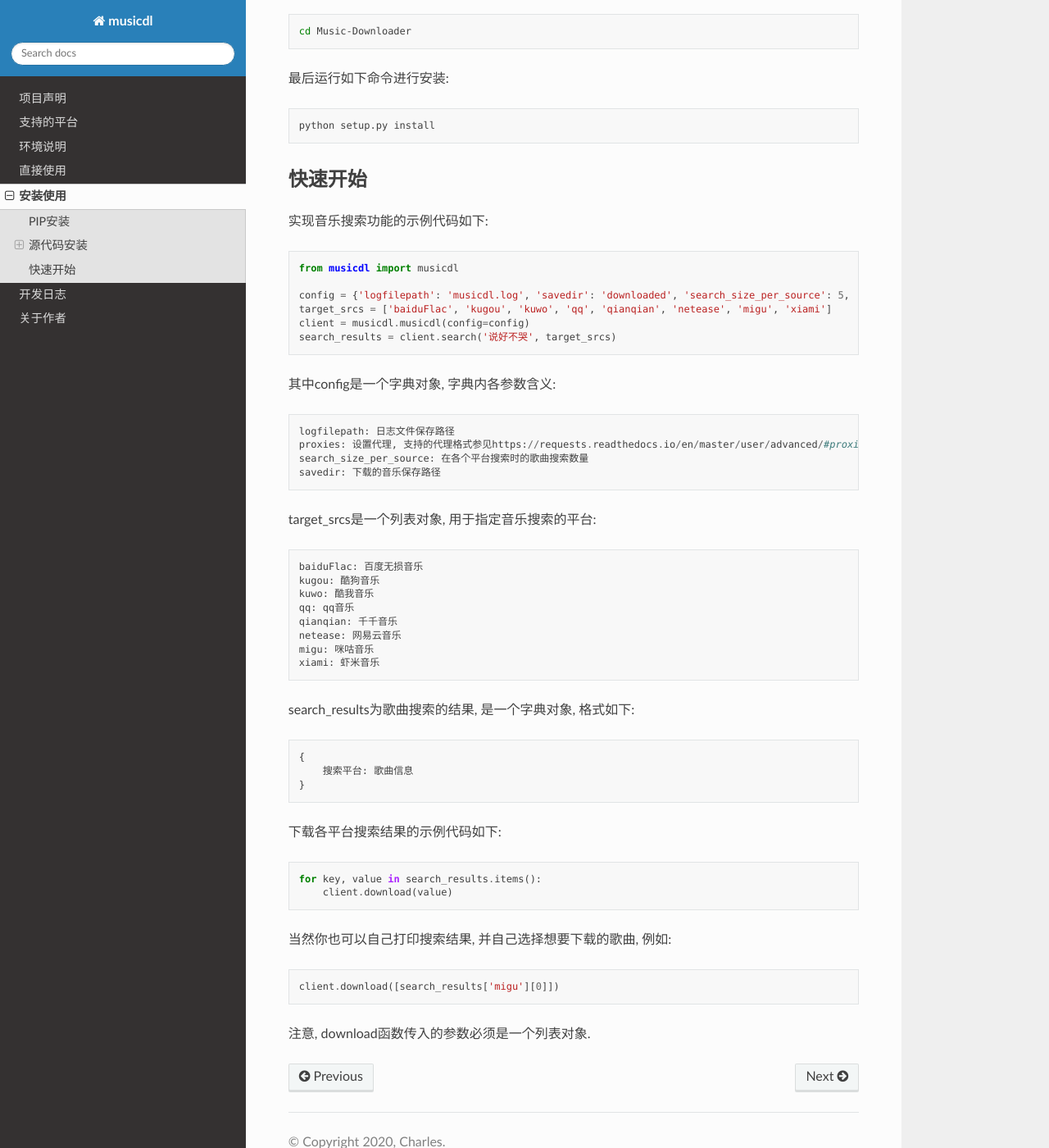
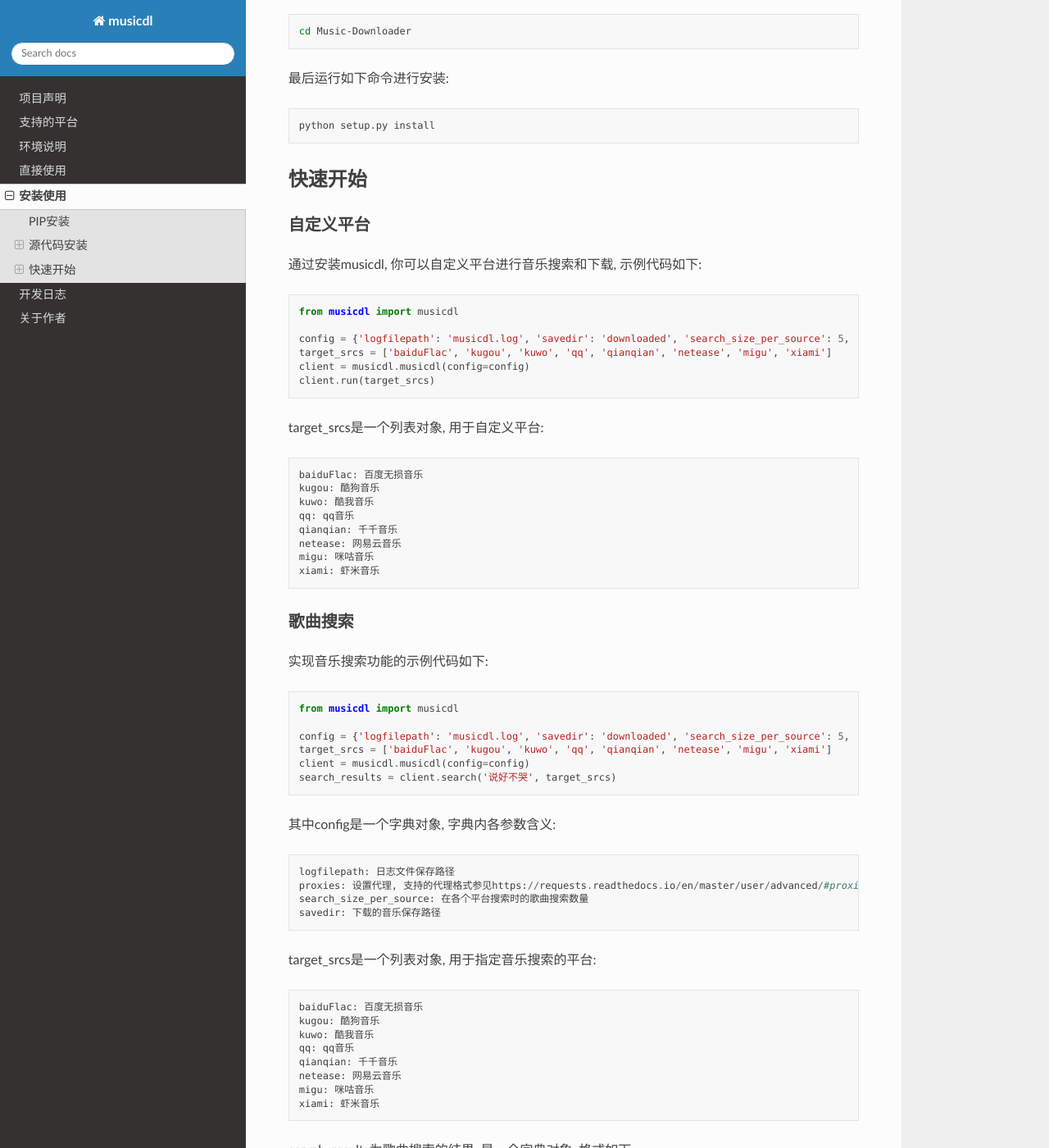
Before and after one commit to CharlesPikachu/musicdl, a Sphinx documentation site: the page built from docs/DEVELOPER.md, in a window 1280 px wide and 1400 px high, scrolled down 767 px. Shown: the whole window at 82% size. Built offline with Sphinx 7.4.7 and the Read the Docs theme 2.0.0, drawn with Linux system fonts in a browser that asks for light colours; some of the changed text lies outside the part shown.

Commit message:
a small update

````diff
--- a/docs/DEVELOPER.md
+++ b/docs/DEVELOPER.md
@@ -27,6 +27,28 @@ python setup.py install
 ```
 
 ## 快速开始
+#### 自定义平台
+通过安装musicdl, 你可以自定义平台进行音乐搜索和下载, 示例代码如下:
+```python
+from musicdl import musicdl
+
+config = {'logfilepath': 'musicdl.log', 'savedir': 'downloaded', 'search_size_per_source': 5, 'proxies': {}}
+target_srcs = ['baiduFlac', 'kugou', 'kuwo', 'qq', 'qianqian', 'netease', 'migu', 'xiami']
+client = musicdl.musicdl(config=config)
+client.run(target_srcs)
+```
+target_srcs是一个列表对象, 用于自定义平台:
+```
+baiduFlac: 百度无损音乐
+kugou: 酷狗音乐
+kuwo: 酷我音乐
+qq: qq音乐
+qianqian: 千千音乐
+netease: 网易云音乐
+migu: 咪咕音乐
+xiami: 虾米音乐
+```
+#### 歌曲搜索
 实现音乐搜索功能的示例代码如下:
 ```python
 from musicdl import musicdl
@@ -60,13 +82,21 @@ search_results为歌曲搜索的结果, 是一个字典对象, 格式如下:
     搜索平台: 歌曲信息
 }
 ```
-下载各平台搜索结果的示例代码如下:
+#### 歌曲下载
+下载各平台音乐搜索结果的示例代码如下:
 ```python
+from musicdl import musicdl
+
+config = {'logfilepath': 'musicdl.log', 'savedir': 'downloaded', 'search_size_per_source': 5, 'proxies': {}}
+target_srcs = ['baiduFlac', 'kugou', 'kuwo', 'qq', 'qianqian', 'netease', 'migu', 'xiami']
+client = musicdl.musicdl(config=config)
+search_results = client.search('说好不哭', target_srcs)
 for key, value in search_results.items():
     client.download(value)
 ```
 当然你也可以自己打印搜索结果, 并自己选择想要下载的歌曲, 例如:
 ```
+print(search_results)
 client.download([search_results['migu'][0]])
 ```
 注意, download函数传入的参数必须是一个列表对象.
````
Also changed, not shown: README.md (+2 -4 lines), docs/SUPPORTLIST.md (+1 -0 lines), 1 other file.
